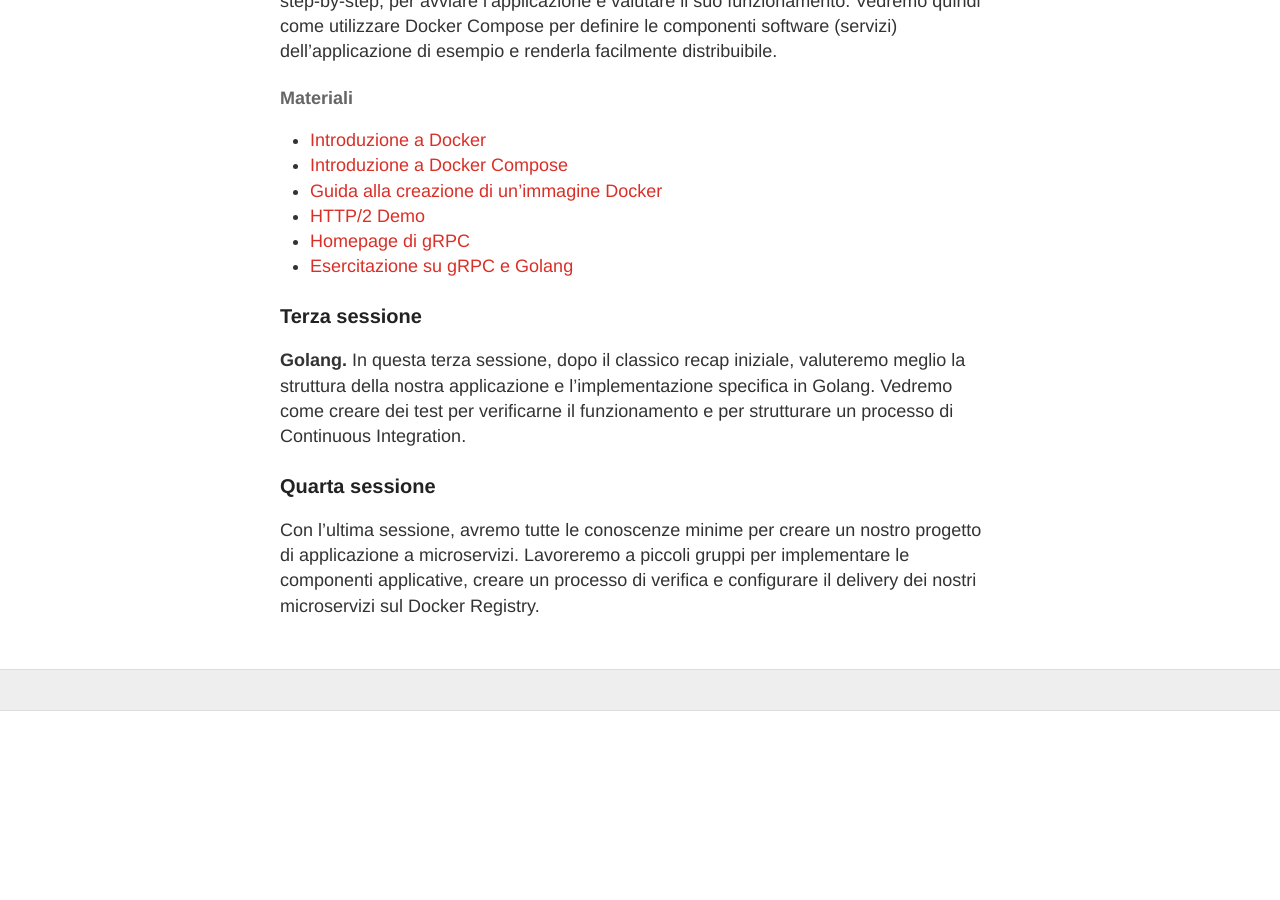
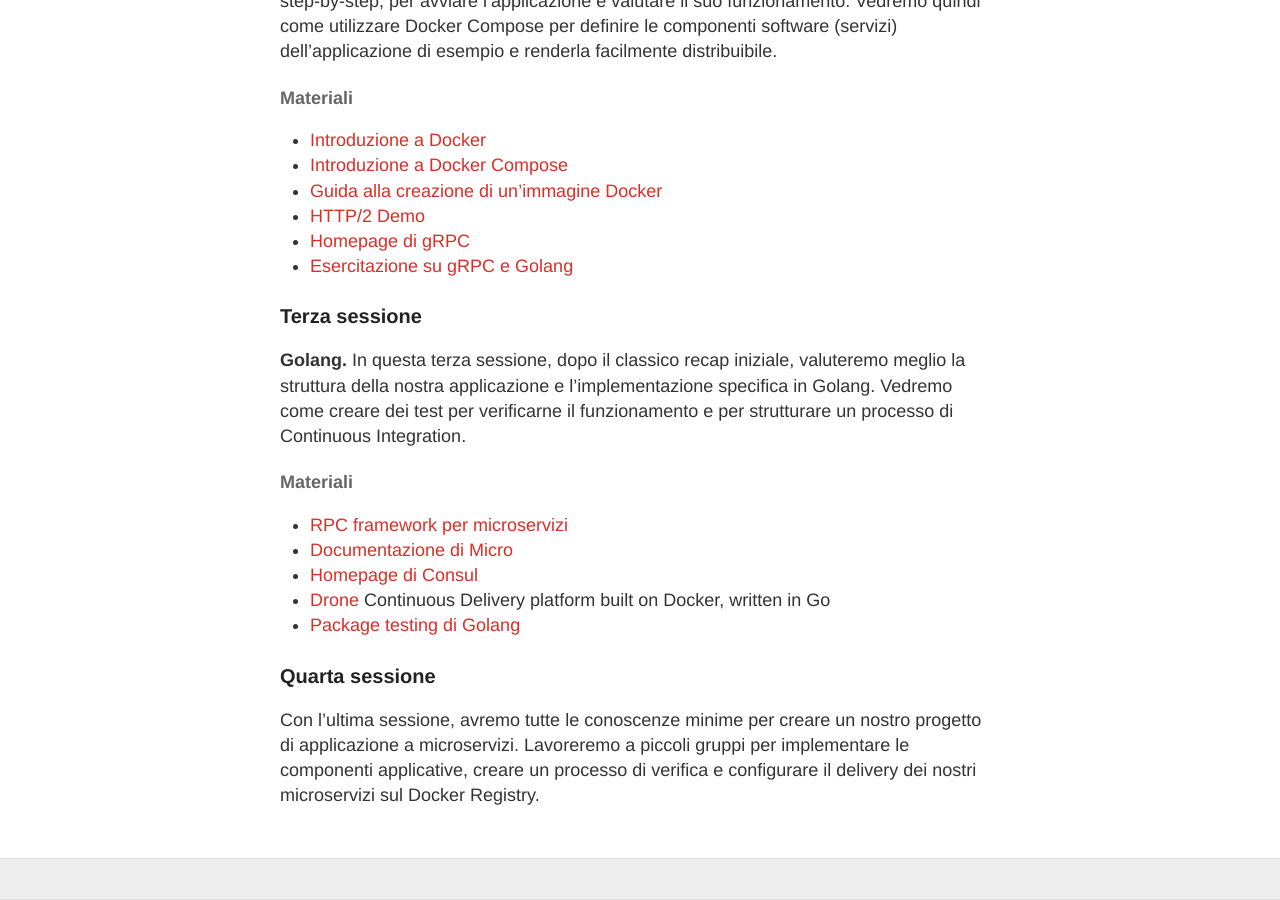
Before and after one commit to LOG-ED/docker-micro, a Jekyll site: the page built from index.md, in a window 1280 px wide and 900 px high, scrolled down 2054 px. Built offline with Jekyll 4.4.1, drawn with Linux system fonts in a browser that asks for light colours; nearby versions of some CDN libraries; our own code applies the rules of GitHub Pages for plain Markdown files; before the commit the page ends 2765 px from its top, so only the background shows below that.

Commit message:
add materials for the third session

```diff
--- a/index.md
+++ b/index.md
@@ -77,6 +77,14 @@ In questa prima sessione vedremo come strutturare una semplice applicazione di e
 
 **Golang.** In questa terza sessione, dopo il classico recap iniziale, valuteremo meglio la struttura della nostra applicazione e l'implementazione specifica in Golang. Vedremo come creare dei test per verificarne il funzionamento e per strutturare un processo di Continuous Integration.
 
+#### Materiali
+
+- [RPC framework per microservizi](https://github.com/micro/go-micro)
+- [Documentazione di Micro](https://micro.mu/docs/go-micro.html#writing-a-service)
+- [Homepage di Consul](https://www.consul.io/)
+- [Drone](https://github.com/drone/drone) Continuous Delivery platform built on Docker, written in Go
+- [Package testing di Golang](https://golang.org/pkg/testing/)
+
 ### Quarta sessione
 
 Con l'ultima sessione, avremo tutte le conoscenze minime per creare un nostro progetto di applicazione a microservizi. Lavoreremo a piccoli gruppi per implementare le componenti applicative, creare un processo di verifica e configurare il delivery dei nostri microservizi sul Docker Registry.
```
